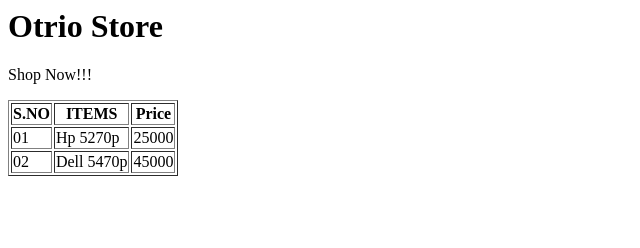
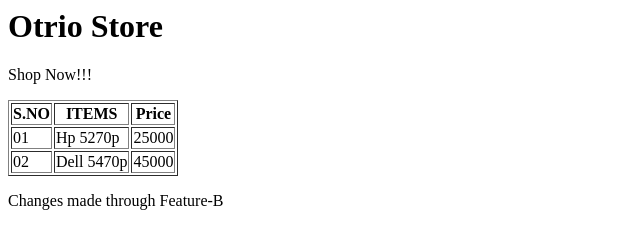
Before and after one commit to AbdullahArif2018/project4, a plain HTML site: page index.html in a window 1280 px wide. Shown: the whole page, without its empty margins (0-640 px from the left). Drawn offline with Linux system fonts and the light colour scheme.

Commit message:
Added Feature-B

```diff
--- a/index.html
+++ b/index.html
@@ -25,6 +25,7 @@
 
 </table>
 
+<p>Changes made through Feature-B</p>
 
 </body>
 
```
